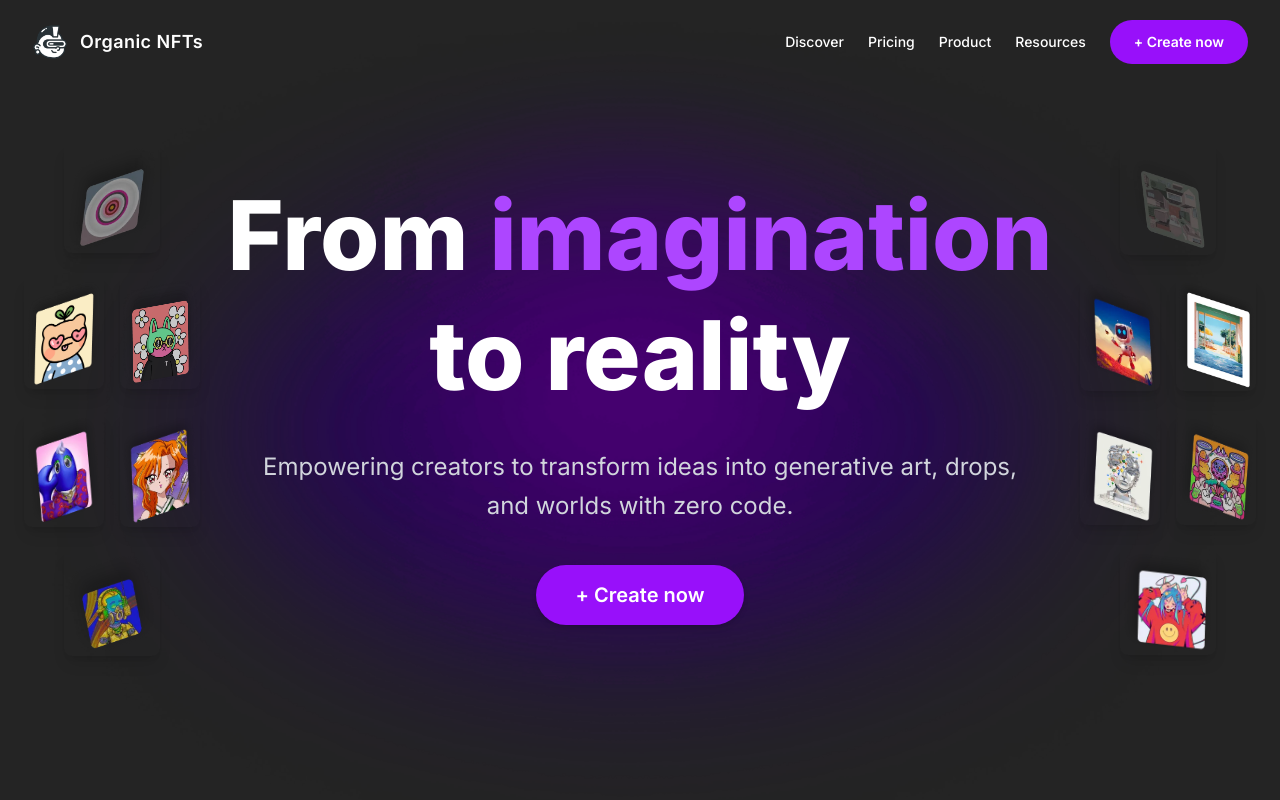
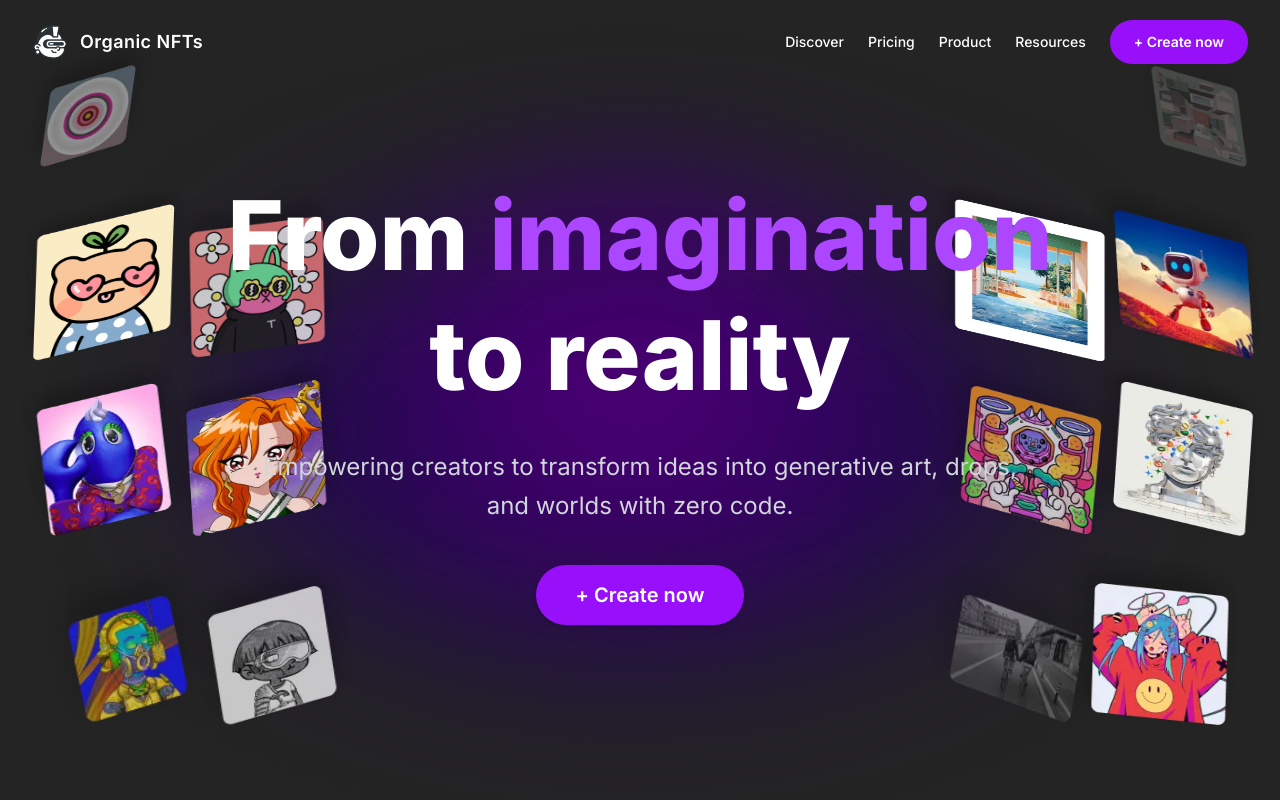
Before and after one commit to rohit-lagom/organic-nft, a Next.js app: page / in a window 1280 px wide. Shown: the top 800 px of the page. Built offline with nearby package versions, Linux system fonts and the light colour scheme.

Commit message:
fix (Hero):images stacked for hero section on large screens

```diff
--- a/src/assets/images/images.js
+++ /dev/null
@@ -1,21 +0,0 @@
-
-// Left Images
-import left1 from '@/assets/images/left/left1.webp';
-import left2 from '@/assets/images/left/left2.png';
-import left3 from '@/assets/images/left/left3.png';
-import left4 from '@/assets/images/left/left4.webp';
-import left5 from '@/assets/images/left/left5.webp';
-import left6 from '@/assets/images/left/left6.webp';
-import left7 from '@/assets/images/left/left7.webp';
-
-// Right Images
-import right1 from '@/assets/images/right/right1.webp';
-import right2 from '@/assets/images/right/right2.webp';
-import right3 from '@/assets/images/right/right3.webp';
-import right4 from '@/assets/images/right/right4.webp';
-import right5 from '@/assets/images/right/right5.webp';
-import right6 from '@/assets/images/right/right6.webp';
-import right7 from '@/assets/images/right/right7.webp';
-
-export const leftImages = [left1, left2, left3, left4, left5, left6, left7];
-export const rightImages = [right1, right2, right3, right4, right5, right6, right7];
--- a/src/components/hero/hero.jsx
+++ b/src/components/hero/hero.jsx
@@ -2,65 +2,80 @@
 
 import Image from 'next/image';
 import HeroBg from '@/assets/images/HeroBg.png';
-import { leftImages, rightImages } from '@/assets/images/images';
+
+import left1 from '@/assets/images/left/left1.webp';
+import left2 from '@/assets/images/left/left2.png';
+import left3 from '@/assets/images/left/left3.png';
+import left4 from '@/assets/images/left/left4.webp';
+import left5 from '@/assets/images/left/left5.webp';
+import left6 from '@/assets/images/left/left6.webp';
+import left7 from '@/assets/images/left/left7.webp';
+
+import right1 from '@/assets/images/right/right1.webp';
+import right2 from '@/assets/images/right/right2.webp';
+import right3 from '@/assets/images/right/right3.webp';
+import right4 from '@/assets/images/right/right4.webp';
+import right5 from '@/assets/images/right/right5.webp';
+import right6 from '@/assets/images/right/right6.webp';
+import right7 from '@/assets/images/right/right7.webp';
+
+const leftImages = [left1, left2, left3, left4, left5, left6, left7];
+const rightImages = [right1, right2, right3, right4, right5, right6, right7];
 
 export function Hero() {
   return (
     <section className="relative min-h-screen flex items-center justify-center bg-[#242424] text-white overflow-hidden px-4 sm:px-6 md:px-8 py-16 sm:py-24 lg:py-32">
       <Image src={HeroBg} alt="Hero Background" fill className="object-cover z-0" priority />
 
-      {/* Floating Images */}
-      <div className="absolute inset-0 flex justify-between items-center z-10 px-6">
-        {/* Left Images Layout */}
-        <div className="flex flex-col gap-6">
-          {/* Row 1: 1 image */}
-          <div className="flex justify-center">
-            <Image src={leftImages[0]} alt="Left 1" className="w-24 rounded-lg shadow-lg" />
-          </div>
+      {/* Left Images */}
+      {leftImages.map((img, idx) => (
+        <Image
+          key={idx}
+          src={img}
+          alt={`Left ${idx + 1}`}
+          className={`absolute hidden md:block z-10
+            ${
+              idx === 0
+                ? 'top-8 left-4 w-20 h-20 lg:w-36 lg:h-36'
+                : idx === 1
+                ? 'top-44 left-2 w-24 h-24 lg:w-48 lg:h-48'
+                : idx === 2
+                ? 'top-44 left-40 w-24 h-24 lg:w-48 lg:h-48'
+                : idx === 3
+                ? 'top-[22rem] left-2 w-24 h-24 lg:w-48 lg:h-48'
+                : idx === 4
+                ? 'top-[22rem] left-40 w-24 h-24 lg:w-48 lg:h-48'
+                : idx === 5
+                ? 'top-[34rem] left-8 w-24 h-24 lg:w-48 lg:h-48'
+                : 'top-[34rem] left-44 w-24 h-24 lg:w-48 lg:h-48'
+            }`}
+        />
+      ))}
 
-          {/* Row 2: 2 images */}
-          <div className="flex justify-between gap-4">
-            <Image src={leftImages[1]} alt="Left 2" className="w-20 rounded-lg shadow-lg" />
-            <Image src={leftImages[2]} alt="Left 3" className="w-20 rounded-lg shadow-lg" />
-          </div>
-
-          {/* Row 3: 2 images */}
-          <div className="flex justify-between gap-4">
-            <Image src={leftImages[3]} alt="Left 4" className="w-20 rounded-lg shadow-lg" />
-            <Image src={leftImages[4]} alt="Left 5" className="w-20 rounded-lg shadow-lg" />
-          </div>
-
-          {/* Row 4: 1 image */}
-          <div className="flex justify-center">
-            <Image src={leftImages[5]} alt="Left 6" className="w-24 rounded-lg shadow-lg" />
-          </div>
-        </div>
-
-        {/* Right Images Layout */}
-        <div className="flex flex-col gap-6">
-          {/* Row 1: 1 image */}
-          <div className="flex justify-center">
-            <Image src={rightImages[0]} alt="Right 1" className="w-24 rounded-lg shadow-lg" />
-          </div>
-
-          {/* Row 2: 2 images */}
-          <div className="flex justify-between gap-4">
-            <Image src={rightImages[1]} alt="Right 2" className="w-20 rounded-lg shadow-lg" />
-            <Image src={rightImages[2]} alt="Right 3" className="w-20 rounded-lg shadow-lg" />
-          </div>
-
-          {/* Row 3: 2 images */}
-          <div className="flex justify-between gap-4">
-            <Image src={rightImages[3]} alt="Right 4" className="w-20 rounded-lg shadow-lg" />
-            <Image src={rightImages[4]} alt="Right 5" className="w-20 rounded-lg shadow-lg" />
-          </div>
-
-          {/* Row 4: 1 image */}
-          <div className="flex justify-center">
-            <Image src={rightImages[5]} alt="Right 6" className="w-24 rounded-lg shadow-lg" />
-          </div>
-        </div>
-      </div>
+      {/* Right Images */}
+      {rightImages.map((img, idx) => (
+        <Image
+          key={idx}
+          src={img}
+          alt={`Right ${idx + 1}`}
+          className={`absolute hidden md:block z-10
+            ${
+              idx === 0
+                ? 'top-8 right-4 w-20 h-20 lg:w-36 lg:h-36'
+                : idx === 1
+                ? 'top-44 right-2 w-24 h-24 lg:w-48 lg:h-48'
+                : idx === 2
+                ? 'top-44 right-40 w-24 h-24 lg:w-48 lg:h-48'
+                : idx === 3
+                ? 'top-[22rem] right-2 w-24 h-24 lg:w-48 lg:h-48'
+                : idx === 4
+                ? 'top-[22rem] right-40 w-24 h-24 lg:w-48 lg:h-48'
+                : idx === 5
+                ? 'top-[34rem] right-8 w-24 h-24 lg:w-48 lg:h-48'
+                : 'top-[34rem] right-44 w-24 h-24 lg:w-48 lg:h-48'
+            }`}
+        />
+      ))}
 
       {/* Hero Text */}
       <div className="text-center z-20 relative max-w-5xl mx-auto">
```
